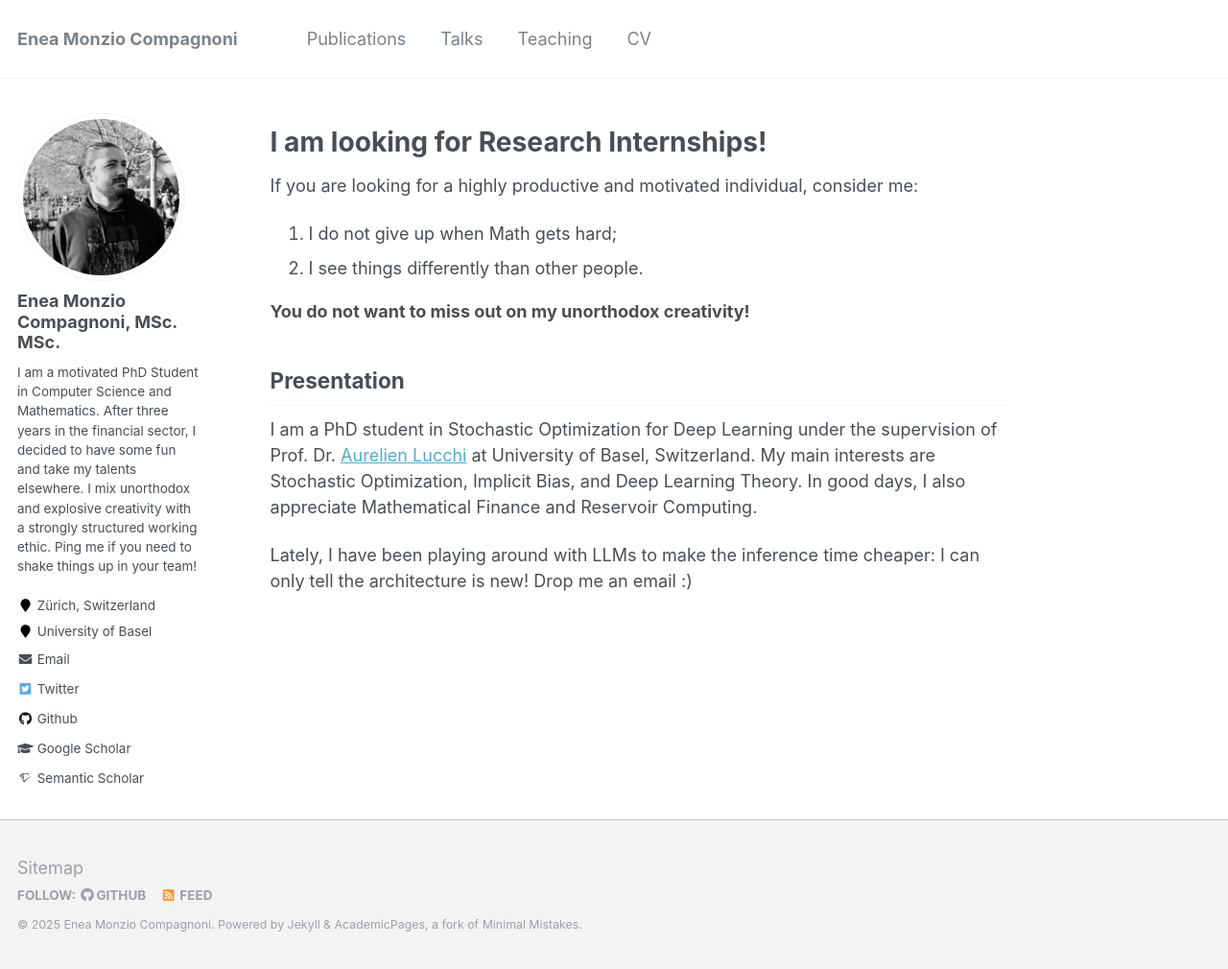
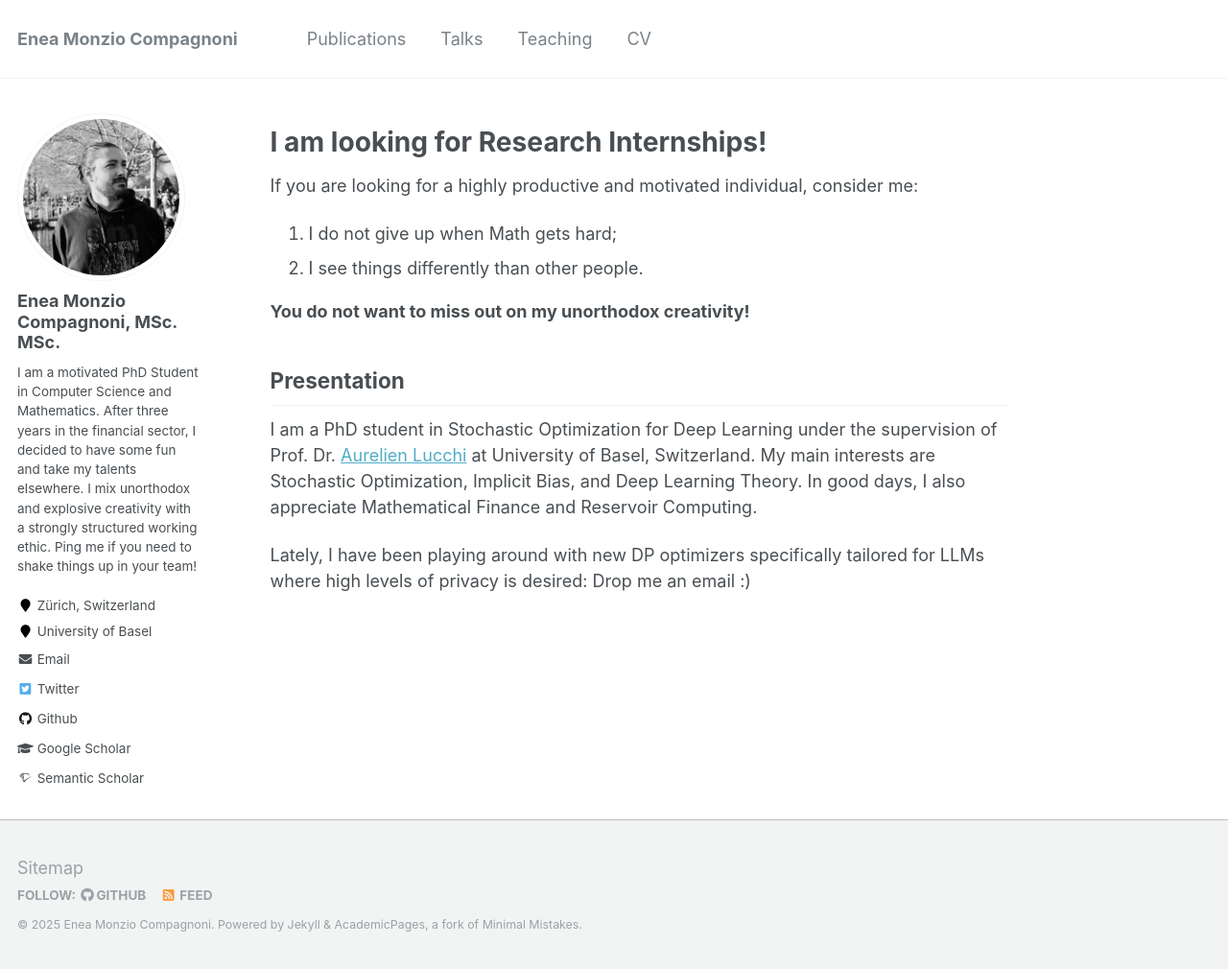
Before and after one commit to eneamc/eneamc.github.io, a Jekyll site: the page built from _pages/about.md, in a window 1280 px wide and 1010 px high. Shown: the whole window at 96% size. Built offline with Jekyll 4.4.1, drawn with Linux system fonts in a browser that asks for light colours; some web fonts are replaced.

Commit message:
Update about.md

```diff
--- a/_pages/about.md
+++ b/_pages/about.md
@@ -21,4 +21,4 @@ If you are looking for a highly productive and motivated individual, consider me
 I am a PhD student in Stochastic Optimization for Deep Learning under the supervision of Prof. Dr. [Aurelien Lucchi](https://omls.dmi.unibas.ch/en/persons/aurelien-lucchi/) at University of Basel, Switzerland.
 My main interests are Stochastic Optimization, Implicit Bias, and Deep Learning Theory. In good days, I also appreciate Mathematical Finance and Reservoir Computing.
 
-Lately, I have been playing around with LLMs to make the inference time cheaper: I can only tell the architecture is new! Drop me an email :)
+Lately, I have been playing around with new DP optimizers specifically tailored for LLMs where high levels of privacy is desired: Drop me an email :)
```
